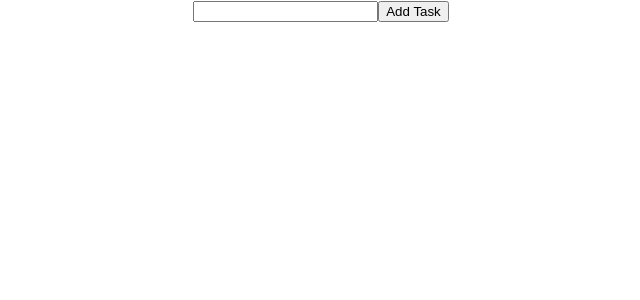
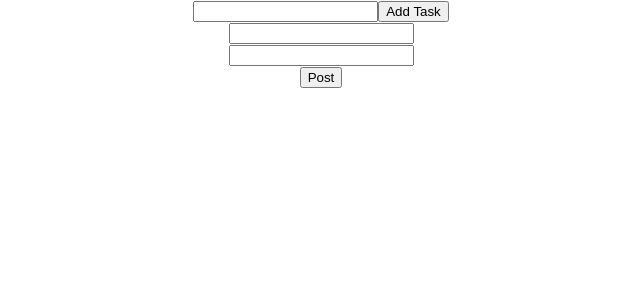
Before and after one commit to Ssharma0355/react-machine-coding, a React (Create React App) app: page / in a window 1280 px wide. Shown: the top 300 px of the page, without its empty margins (319-959 px from the left). Built offline with nearby package versions, Linux system fonts and the light colour scheme.

Commit message:
added post api

```diff
--- a/package.json
+++ b/package.json
@@ -7,6 +7,7 @@
     "@testing-library/jest-dom": "^6.9.1",
     "@testing-library/react": "^16.3.2",
     "@testing-library/user-event": "^13.5.0",
+    "axios": "^1.14.0",
     "react": "^19.2.4",
     "react-dom": "^19.2.4",
     "react-scripts": "5.0.1",
--- a/src/App.js
+++ b/src/App.js
@@ -28,6 +28,7 @@ import { lazy, Suspense } from 'react';
 import SampleX from './kubeinter/SampleX';
 import Effect from './megthink/Effect';
 import CRUD from './megthink/CRUD';
+import AddUser from './megthink/AddUser';
 const ProductDashboard = lazy(()=> import("./kubeinter/ProductDashboard"))
 
 function App() {
@@ -72,6 +73,7 @@ function App() {
        {/* <SampleX /> */}
        {/* <Effect /> */}
        <CRUD />
+       <AddUser />
     </div>
   );
 }
--- a/src/megthink/AddUser.js
+++ b/src/megthink/AddUser.js
@@ -1,9 +1,31 @@
-import React from 'react'
+import React, { useState } from 'react'
+import axios from "axios"
 
 const AddUser = () => {
+  const [title, setTitle] = useState("");
+  const [body, setBody] = useState("");
+  const [resposne, setResponse] = useState([])
+
+const API ="https://jsonplaceholder.typicode.com/posts"
+const postdata = async()=>{
+       const res = await axios.post(API,{
+        title,
+        body
+    })
+    setResponse(res.data)
+
+}
+console.log(resposne)
   return (
     <div>
-
+        <input type='text' value={title} onChange={(e)=>setTitle(e.target.value)} />
+        <br/>
+        <input type='text' value={body} onChange={(e)=>setBody(e.target.value)} />
+        <br/>
+        <button onClick={postdata}>Post</button>
+     {resposne &&
+    <p>{resposne.title}</p>
+     }
 
     </div>
   )
```
Also changed, not shown: 1 other file (tests, documents, lock files or other folders).
